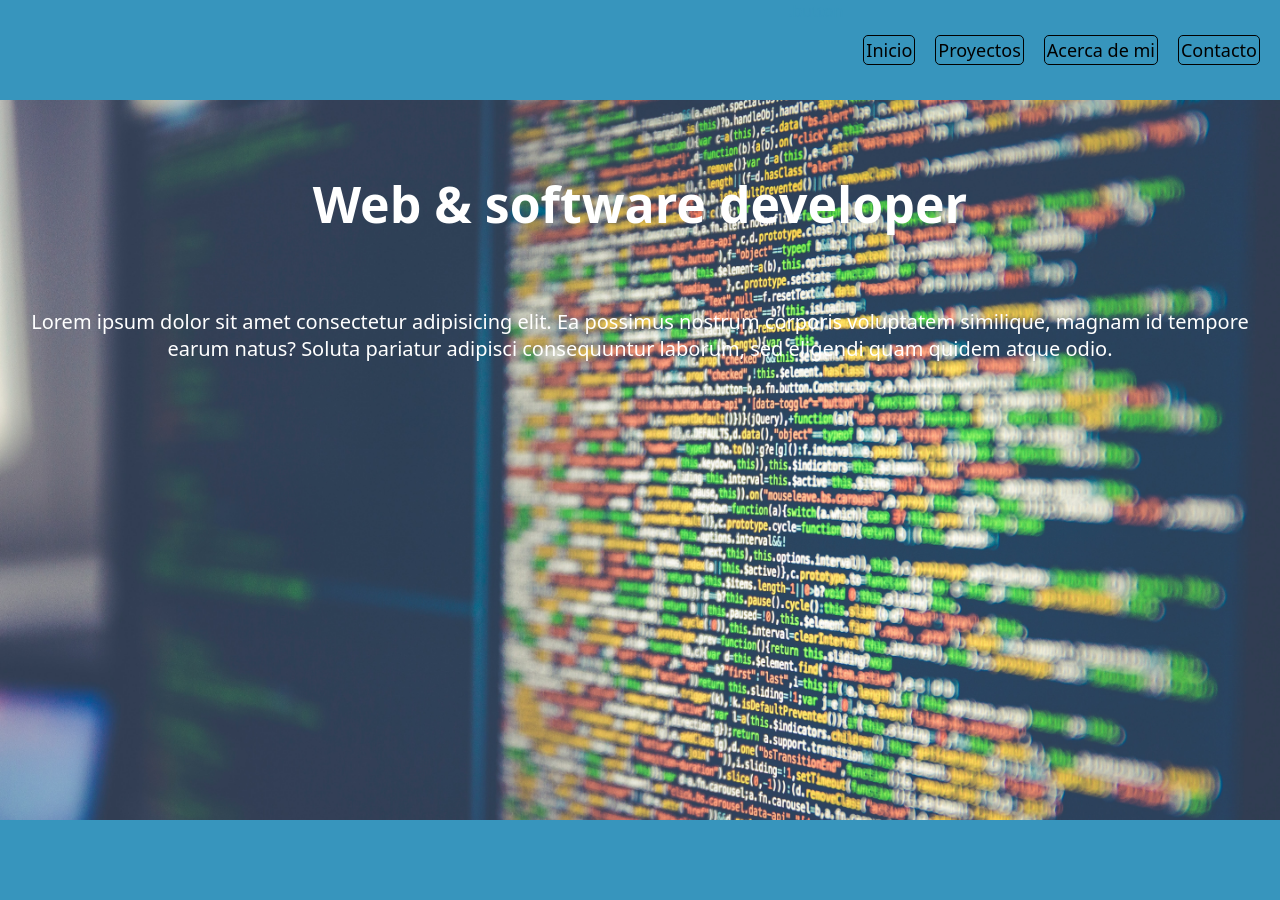
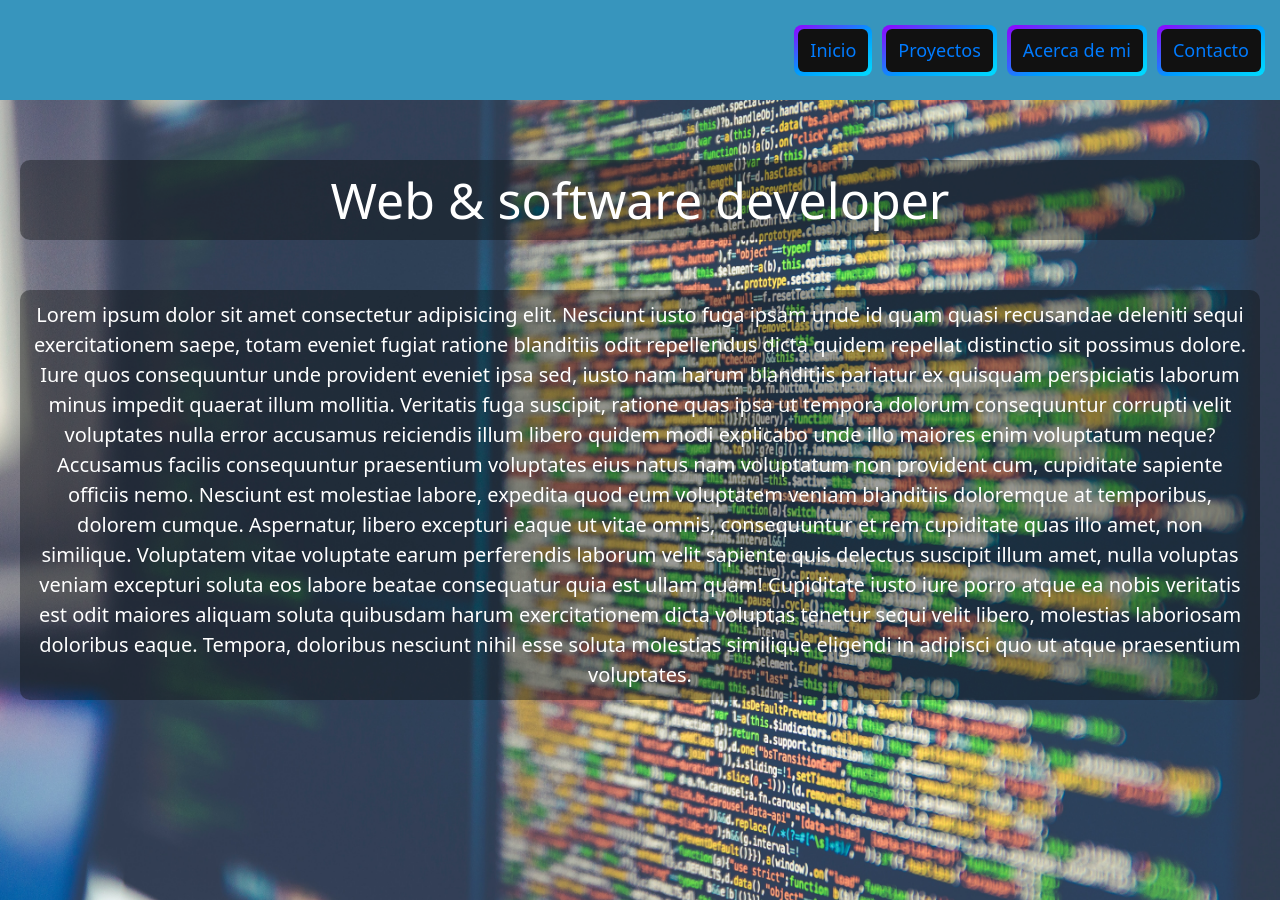
Before and after one commit to Ignacio630/Portfolio, a Django app: page / in a window 1280 px wide. Before the commit the page ends 820 px from the top, so only its background shows below. Run offline with Django 4.2, Linux system fonts and the light colour scheme; some libraries are stand-ins or nearby versions.

Commit message:
Proyectos

```diff
--- a/static/css/styles.css
+++ b/static/css/styles.css
@@ -3,17 +3,18 @@
     color: #3795BD;
     margin: 0;
     padding: 0;
-    font-family: system-ui, -apple-system, BlinkMacSystemFont, 'Segoe UI', Roboto, Oxygen, Ubuntu, Cantarell, 'Open Sans', 'Helvetica Neue', sans-serif
+    font-family: system-ui, -apple-system, BlinkMacSystemFont, 'Segoe UI', Roboto, Oxygen, Ubuntu, Cantarell, 'Open Sans', 'Helvetica Neue', sans-serif;
 }
-
-
-
 /*
     Primary color = 2C3E50
     Secondary color = 3A1078
     Tertiary color = 4E31AA
     Quaternary color = 2F58CD
     Quinary color = 3795BD
+    #9500ff (morado intenso)
+#f6c90e (amarillo brillante)
+#2d2d2d (negro)
+#ffffff (blanco)
 */
 .nav-bar{
     background-color: #3795BD;
@@ -32,25 +33,39 @@
 
 }
 .nav-item{
-    background-color: #3795BD;
-    padding: 10px;
+    border: 0;
+    background-image: linear-gradient(
+        150deg,
+        #9500ff,
+        #09f,
+        #00DDFF);
+    border-radius: 8px;
+    color: #fff;
+    display: flex;
+    font-size: 18px;
+    padding: 4px;
+    cursor: pointer;
+    transition: .3s;
+    margin: 0 5px;
 }
 .nav-item a{
-    color: black;
-    border: 1px solid black;
+    background-color: #111;
+    padding: 8px 12px;
+    border-radius: 6px;
+    transition: .3s;
+
+}
+.nav-item:hover a{
+    background: none;
     text-decoration: none;
-    font-size: 18px;
-    padding: 2px;
-    background-color: #3795BD;
-    border-radius: 5px;
 }
-.nav-item a:hover{
-    color: #4E31AA;
+.nav-item:active{
+    transform: scale(0.9);
 }
 
 /*HERO*/
 .hero-container{
-    height: 700px;
+    height: 800px;
     text-align: center;
     padding: 10px;
     background-image: url('/static/media/hero.png');
@@ -61,7 +76,10 @@
     padding: 10px;
     margin: 50px 10px;
     background: fixed;
+    background-color: rgba(10, 13, 13, 0.4);
+    border-radius: 10px;
     color: #fff;
+
 }
 
 .hero-paragrahp{
@@ -69,5 +87,7 @@
     padding: 10px;
     margin: 10px;
     background: fixed;
+    background-color: rgba(10, 13, 13, 0.4);
+    border-radius: 10px;
     color: #fff;
 }
--- a/templates/home.html
+++ b/templates/home.html
@@ -2,9 +2,25 @@
 
 {% block title %}Home{% endblock %}
 
+{% load static %}
 {% block content %}
-    <div class="hero-container">
-        <h1 class="hero-title">Web & software developer</h1>
-        <p class="hero-paragrahp">Lorem ipsum dolor sit amet consectetur adipisicing elit. Ea possimus nostrum corporis voluptatem similique, magnam id tempore earum natus? Soluta pariatur adipisci consequuntur laborum, sed eligendi quam quidem atque odio.</p>
-    </div>
+<div class="hero-container">
+    <h1 class="hero-title">Web & software developer</h1>
+    <p class="hero-paragrahp">Lorem ipsum dolor sit amet consectetur adipisicing elit. Nesciunt iusto fuga ipsam unde id
+        quam quasi recusandae deleniti sequi exercitationem saepe, totam eveniet fugiat ratione blanditiis odit
+        repellendus dicta quidem repellat distinctio sit possimus dolore. Iure quos consequuntur unde provident eveniet
+        ipsa sed, iusto nam harum blanditiis pariatur ex quisquam perspiciatis laborum minus impedit quaerat illum
+        mollitia. Veritatis fuga suscipit, ratione quas ipsa ut tempora dolorum consequuntur corrupti velit voluptates
+        nulla error accusamus reiciendis illum libero quidem modi explicabo unde illo maiores enim voluptatum neque?
+        Accusamus facilis consequuntur praesentium voluptates eius natus nam voluptatum non provident cum, cupiditate
+        sapiente officiis nemo. Nesciunt est molestiae labore, expedita quod eum voluptatem veniam blanditiis doloremque
+        at temporibus, dolorem cumque. Aspernatur, libero excepturi eaque ut vitae omnis, consequuntur et rem cupiditate
+        quas illo amet, non similique. Voluptatem vitae voluptate earum perferendis laborum velit sapiente quis delectus
+        suscipit illum amet, nulla voluptas veniam excepturi soluta eos labore beatae consequatur quia est ullam quam!
+        Cupiditate iusto iure porro atque ea nobis veritatis est odit maiores aliquam soluta quibusdam harum
+        exercitationem dicta voluptas tenetur sequi velit libero, molestias laboriosam doloribus eaque. Tempora,
+        doloribus nesciunt nihil esse soluta molestias similique eligendi in adipisci quo ut atque praesentium
+        voluptates.</p>
+</div>
+
 {% endblock %}
--- a/templates/layouts/base.html
+++ b/templates/layouts/base.html
@@ -1,16 +1,20 @@
 {% load static %}
 <!DOCTYPE html>
 <html lang="es">
+
 <head>
     <meta charset="UTF-8">
     <meta http-equiv="X-UA-Compatible" content="IE=edge">
     <meta name="viewport" content="width=device-width, initial-scale=1.0">
     <title>{% block title %}Base{% endblock %}</title>
     <link rel="stylesheet" href="{% static '/css/styles.css' %}">
+    <link rel="stylesheet" href="https://stackpath.bootstrapcdn.com/bootstrap/4.5.2/css/bootstrap.min.css"
+        integrity="sha384-JcKb8q3iqJ61gNV9KGb8thSsNjpSL0n8PARn9HuZOnIxN0hoP+VmmDGMN5t9UJ0Z" crossorigin="anonymous">
+    <link rel="shortcut icon" href="{% static '/media/icon.png' %}" type="image/x-icon">
 </head>
+
 <body>
     <nav class="nav-bar">
-        .button
         <div class="nav-list">
             <div class="nav-item"><a href="{% url 'home' %}">Inicio</a></div>
             <div class="nav-item"><a href="#">Proyectos</a></div>
@@ -20,5 +24,13 @@
     </nav>
     {% block content %}{% endblock %}
     <script src="{% static '/js/main.js' %}"></script>
+    <script src="https://cdn.jsdelivr.net/npm/@popperjs/core@2.11.6/dist/umd/popper.min.js"
+        integrity="sha384-oBqDVmMz9ATKxIep9tiCxS/Z9fNfEXiDAYTujMAeBAsjFuCZSmKbSSUnQlmh/jp3"
+        crossorigin="anonymous"></script>
+    <script src="https://cdn.jsdelivr.net/npm/bootstrap@5.2.3/dist/js/bootstrap.min.js"
+        integrity="sha384-cuYeSxntonz0PPNlHhBs68uyIAVpIIOZZ5JqeqvYYIcEL727kskC66kF92t6Xl2V"
+        crossorigin="anonymous"></script>
+    <script src="https://cdn.jsdelivr.net/npm/sweetalert2@11"></script>
 </body>
+
 </html>
```
Also changed, not shown: templates/contact/contact.html (+6 -7 lines), db.sqlite3, static/media/icon.png (added). Lines whose indentation alone changed are shown as unchanged.
